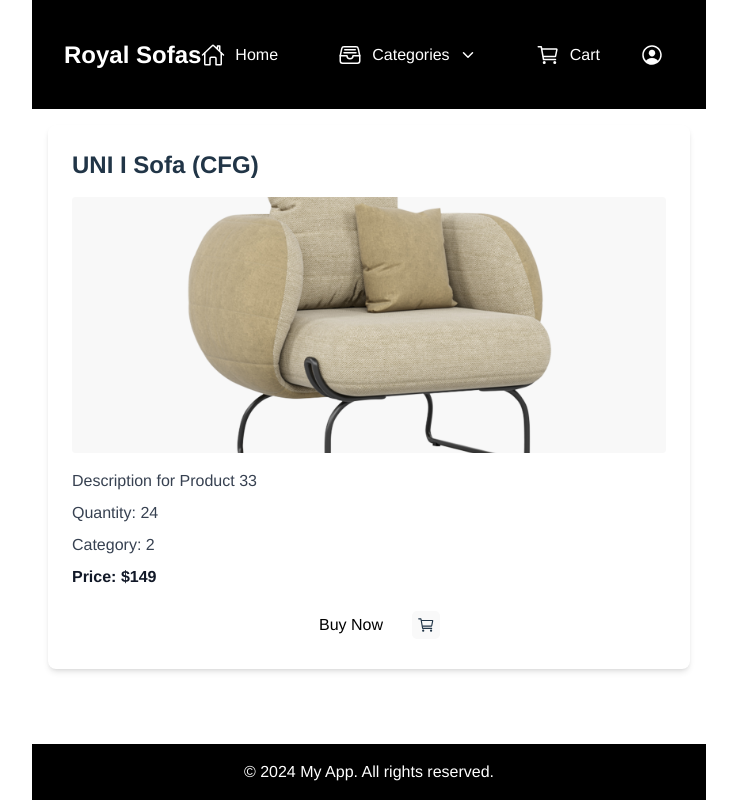
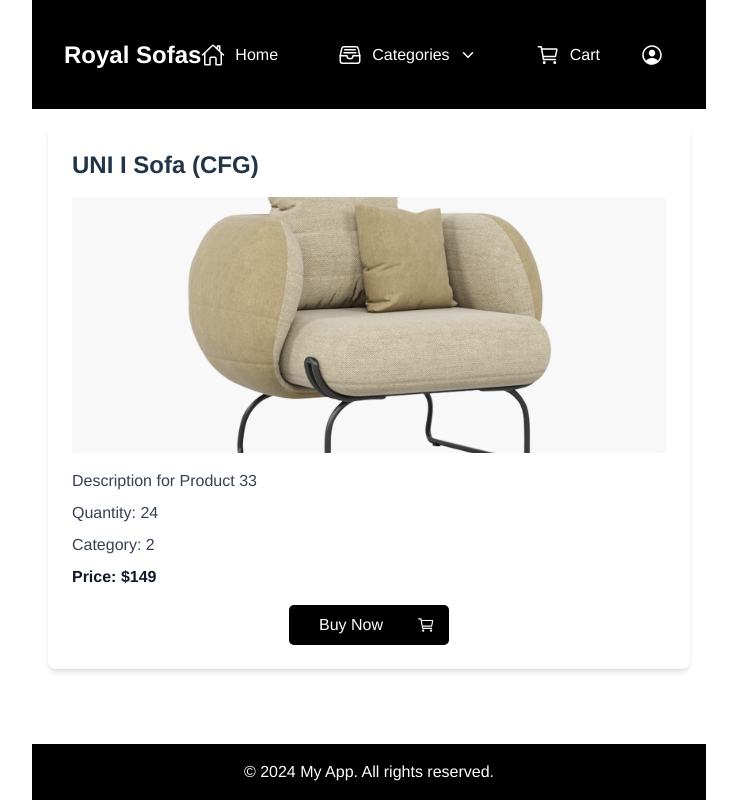
Before and after one commit to Chanhyn25/L-p-tr-nh-Front-End-Framework-2, a React (Vite) app in the folder ASM2/: page /productDetail/33 in a window 1280 px wide. Shown: the whole page, without its empty margins (271-1008 px from the left). Built offline with nearby package versions, Linux system fonts and the light colour scheme; data requests are answered from the project's data file.

Commit message:
update: detail layout

```diff
--- a/ASM2/src/pages/client/CategoriesPage.tsx
+++ b/ASM2/src/pages/client/CategoriesPage.tsx
@@ -100,9 +100,9 @@ const CategoriesPage: React.FC = () => {
 
                   <img src={`.${product.image}`} alt={product.name} style={{ width: '100%', height: 200, objectFit: 'cover', marginBottom: 16 }} />
                   <Typography variant="h6">{product.name}</Typography>
-                  <Typography variant="body2" color="textSecondary">{product.description}</Typography>
+                  <Typography variant="body2" style={{ color: "white" }}>{product.description}</Typography>
                   <Typography variant="h6" sx={{ color: "white" }}>${product.price}</Typography>
-                  <Typography variant="body2" color="textSecondary">Quantity: {product.quantity}</Typography>
+                  <Typography variant="body2" style={{ color: "white" }}>Quantity: {product.quantity}</Typography>
                   <div className="flex justify-center mt-2">
                     <div className="flex justify-center items-center space-x-2 mt-2 bg-white rounded-[5px] w-40 h-10">
                       <button
@@ -131,7 +131,7 @@ const CategoriesPage: React.FC = () => {
 
       <div className="flex justify-center mt-4">
         <Button
-          variant="outlined" style={{backgroundColor:"black",color:"white"}}
+          variant="outlined" style={{ backgroundColor: "black", color: "white" }}
           onClick={() => handleChangePage(null, page - 1)}
           disabled={page === 0}
         >
@@ -141,7 +141,7 @@ const CategoriesPage: React.FC = () => {
           variant="outlined"
           onClick={() => handleChangePage(null, page + 1)}
           disabled={page >= Math.ceil(filteredProducts.length / rowsPerPage) - 1}
-          style={{ marginLeft: 8 , backgroundColor:"gray",color:"white", borderRadius:"none"}}
+          style={{ marginLeft: 8, backgroundColor: "gray", color: "white", borderRadius: "none" }}
         >
           Next
         </Button>
--- a/ASM2/src/pages/client/productDetail.tsx
+++ b/ASM2/src/pages/client/productDetail.tsx
@@ -45,15 +45,15 @@ const ProductDetail: React.FC = () => {
             <p className="text-gray-700 mb-2">Category: {product.category}</p>
             <p className="text-gray-900 font-semibold">Price: ${product.price}</p>
             <div className="flex justify-center mt-2">
-                <div className="flex justify-center items-center space-x-2 mt-2 bg-white rounded-[5px] w-40 h-10">
+                <div className="flex justify-center items-center space-x-2 mt-2 bg-black rounded-[5px] w-40 h-10">
                     <button
-                        className="bg-white text-black px-5 py-1 rounded-[15px]"
+                        className="bg-black text-white px-5 py-1 rounded-[15px]"
                         onClick={() => handleBuyNow(product)}
                     >
                         Buy Now
                     </button>
                     <button
-                        className=" flex items-center justify-center  p-1 rounded-[5px]"
+                        className=" flex items-center justify-center bg-black text-white    p-1 rounded-[5px]"
                         onClick={() => handleAddToCart(product)}
                     >
                         <ion-icon name="cart-outline" size="small"></ion-icon>
--- a/ASM2/src/pages/login/ForgotPassword.tsx
+++ b/ASM2/src/pages/login/ForgotPassword.tsx
@@ -61,7 +61,7 @@ const ForgotPasswordPage: React.FC = () => {
         </div>
         <button
           onClick={handleForgotPassword}
-          className="w-full py-2 px-4 bg-black-600 text-white font-bold rounded-md  hover:bg-gray-600"
+          className="w-full py-2 px-4 bg-black text-white font-bold rounded-md  hover:bg-gray-600"
         >
           Submit
         </button>
--- a/ASM2/src/pages/login/LoginPage.tsx
+++ b/ASM2/src/pages/login/LoginPage.tsx
@@ -136,7 +136,7 @@ const LoginPage = ({ isLogin }: Props) => {
 
           <button
             type="submit"
-            className="w-full py-2 px-4 bg-black-600 text-white font-bold rounded-md  hover:bg-gray-600"
+            className="w-full py-2 px-4 bg-black text-white font-bold rounded-md  hover:bg-gray-600"
           >
             {isLogin ? "Login" : "Register"}
           </button>
```
